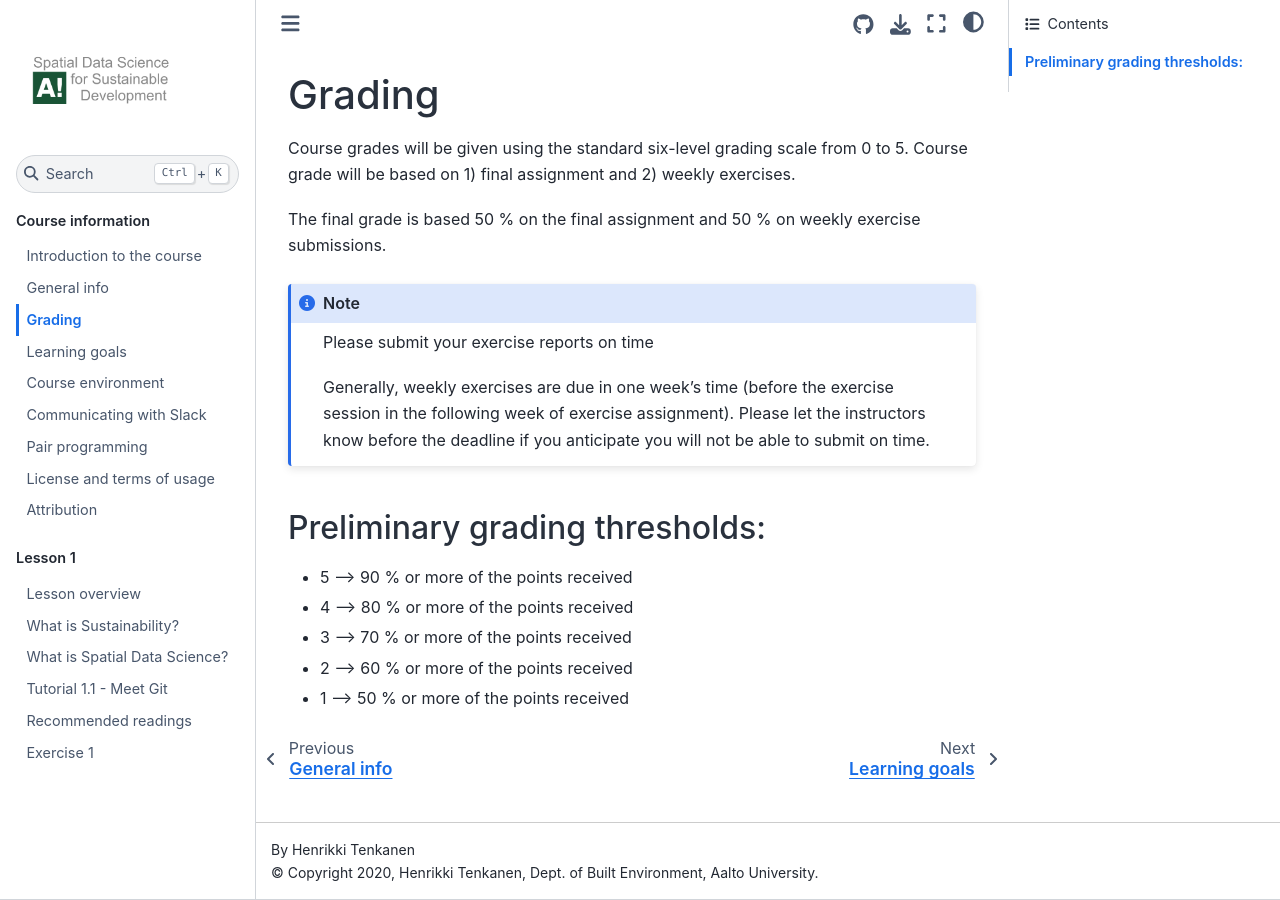
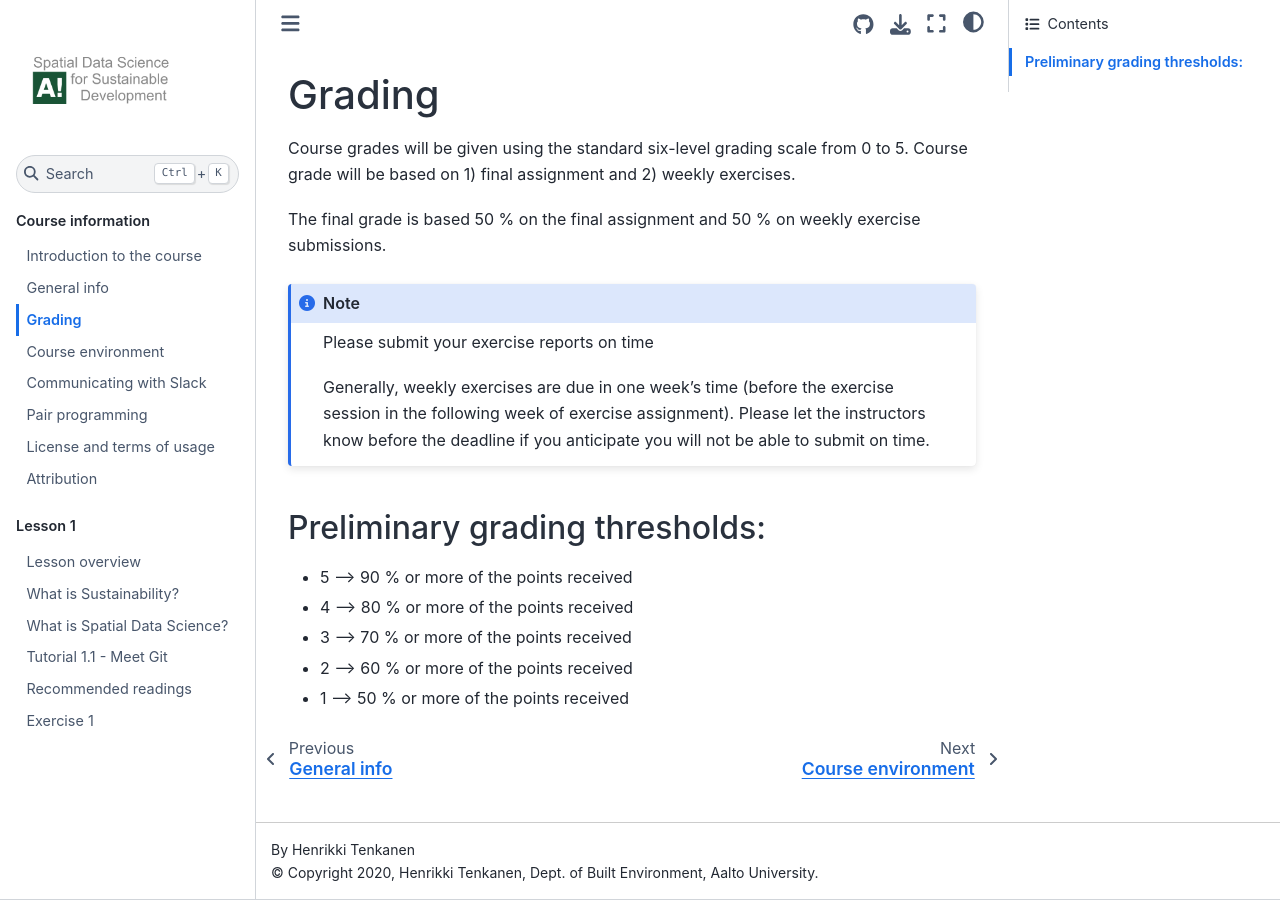
Before and after one commit to AaltoGIS/Sustainability-GIS, a Sphinx documentation site: the page built from source/course-info/grading.rst, in a window 1280 px wide. Built offline with Sphinx 7.4.7 and the Sphinx Book theme 1.1.4, drawn with Linux system fonts in a browser that asks for light colours; pages that are not in the unit, such as notebooks, are missing from menus.

Commit message:
Do not show course learning goals yet as they will be crystallized later.

```diff
--- a/source/index.rst
+++ b/source/index.rst
@@ -148,12 +148,13 @@ Contents
    course-info/introduction
    course-info/course-info
    course-info/grading
-   course-info/learning-goals
    course-info/course-environment-components
    course-info/slack-usage
    course-info/pair-programming
    course-info/License-terms
    course-info/attribution
+
+           course-info/learning-goals
 
 
 .. toctree::
```
